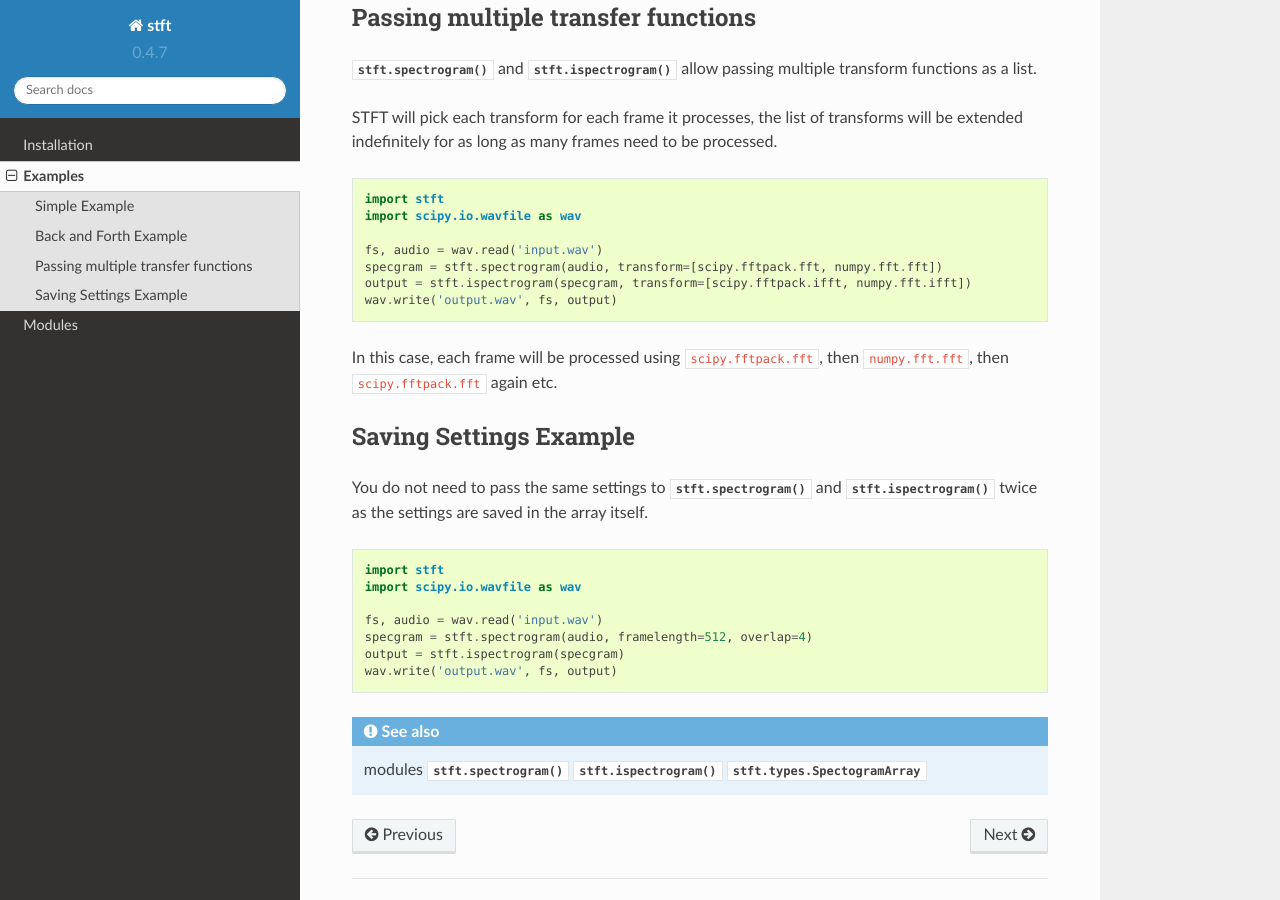
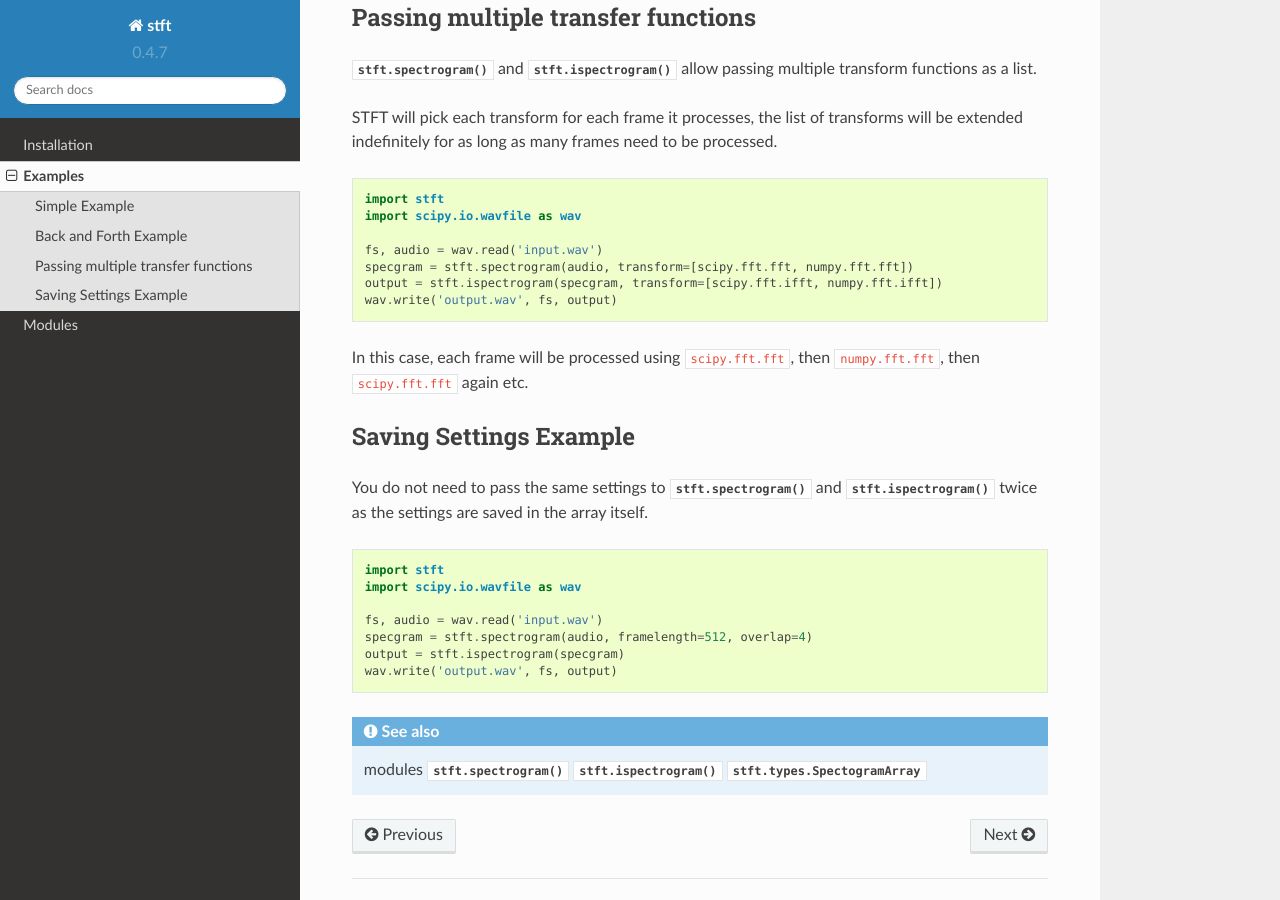
Before and after one commit to nils-werner/stft, a Sphinx documentation site: the page built from docs/examples.rst, in a window 1280 px wide and 900 px high, scrolled down 872 px. Built offline with Sphinx 7.4.7 and the Read the Docs theme 2.0.0, drawn with Linux system fonts in a browser that asks for light colours; formulas are drawn with MathJax 3.

Commit message:
Replaced scipy.fftpack with scipy.fft

```diff
--- a/docs/examples.rst
+++ b/docs/examples.rst
@@ -50,12 +50,12 @@ be processed.
     import scipy.io.wavfile as wav
 
     fs, audio = wav.read('input.wav')
-    specgram = stft.spectrogram(audio, transform=[scipy.fftpack.fft, numpy.fft.fft])
-    output = stft.ispectrogram(specgram, transform=[scipy.fftpack.ifft, numpy.fft.ifft])
+    specgram = stft.spectrogram(audio, transform=[scipy.fft.fft, numpy.fft.fft])
+    output = stft.ispectrogram(specgram, transform=[scipy.fft.ifft, numpy.fft.ifft])
     wav.write('output.wav', fs, output)
 
-In this case, each frame will be processed using :code:`scipy.fftpack.fft`,
-then :code:`numpy.fft.fft`, then :code:`scipy.fftpack.fft` again etc.
+In this case, each frame will be processed using :code:`scipy.fft.fft`,
+then :code:`numpy.fft.fft`, then :code:`scipy.fft.fft` again etc.
 
 Saving Settings Example
 -----------------------
```
Also changed, not shown: 2 other files.
